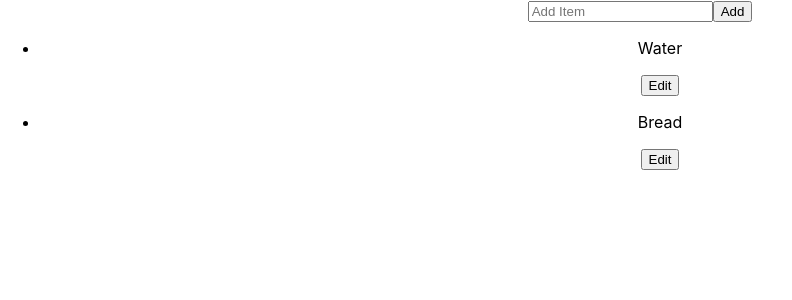
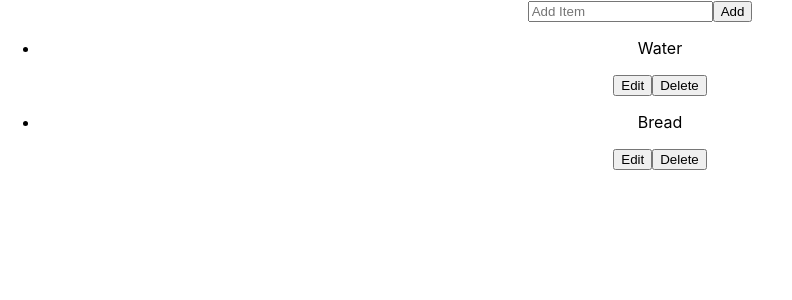
Before and after one commit to H-Indiana-Holdsworth/scratch-shopping-list, a React (Create React App) app: page / in a window 1280 px wide. Shown: the top 300 px of the page, without its empty margins (0-792 px from the left). Built offline with nearby package versions, Linux system fonts and the light colour scheme.

Commit message:
Adds delete button functionality

```diff
--- a/src/Components/ItemList/Item.jsx
+++ b/src/Components/ItemList/Item.jsx
@@ -1,6 +1,6 @@
 import React, { useState } from 'react';
 
-export default function Item({ item, onEditItem }) {
+export default function Item({ item, onEditItem, onDeleteItem }) {
   const [isEditing, setIsEditing] = useState(false);
 
   let itemContent;
@@ -30,5 +30,10 @@ export default function Item({ item, onEditItem }) {
     );
   }
 
-  return <div>{itemContent}</div>;
+  return (
+    <div>
+      {itemContent}
+      <button onClick={() => onDeleteItem(item.id)}>Delete</button>
+    </div>
+  );
 }
--- a/src/Components/ItemList/ItemList.jsx
+++ b/src/Components/ItemList/ItemList.jsx
@@ -1,13 +1,13 @@
 import React from 'react';
 import Item from './Item';
 
-export default function ItemList({ items, onEditItem }) {
+export default function ItemList({ items, onEditItem, onDeleteItem }) {
   return (
     <div>
       <ul>
         {items.map((item) => (
           <li key={item.id}>
-            <Item item={item} onEditItem={onEditItem} />
+            <Item item={item} onEditItem={onEditItem} onDeleteItem={onDeleteItem} />
           </li>
         ))}
       </ul>
--- a/src/Views/Shopping/Shopping.jsx
+++ b/src/Views/Shopping/Shopping.jsx
@@ -37,6 +37,10 @@ function itemsReducer(items, action) {
       });
     }
 
+    case 'deleted': {
+      return items.filter((item) => item.id !== action.id);
+    }
+
     default: {
       throw Error(`Unknown action: ${action.type}`);
     }
@@ -61,10 +65,17 @@ export default function Shopping() {
     });
   };
 
+  const handleDeleteItem = (itemId) => {
+    dispatch({
+      type: 'deleted',
+      id: itemId,
+    });
+  };
+
   return (
     <div>
       <AddItem onAddItem={handleAddItem} />
-      <ItemList items={items} onEditItem={handleEditItem} />
+      <ItemList items={items} onEditItem={handleEditItem} onDeleteItem={handleDeleteItem} />
     </div>
   );
 }
```
